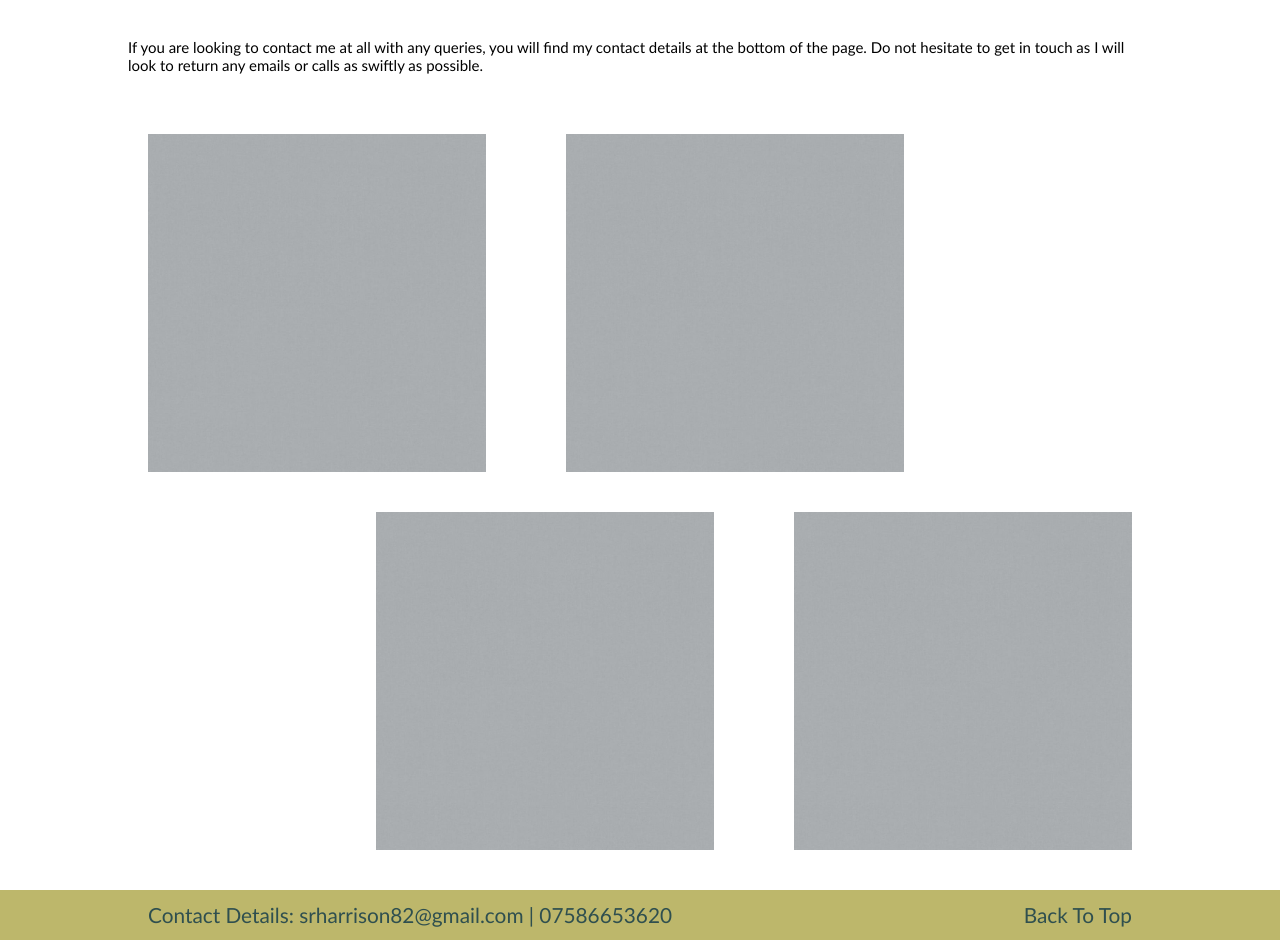
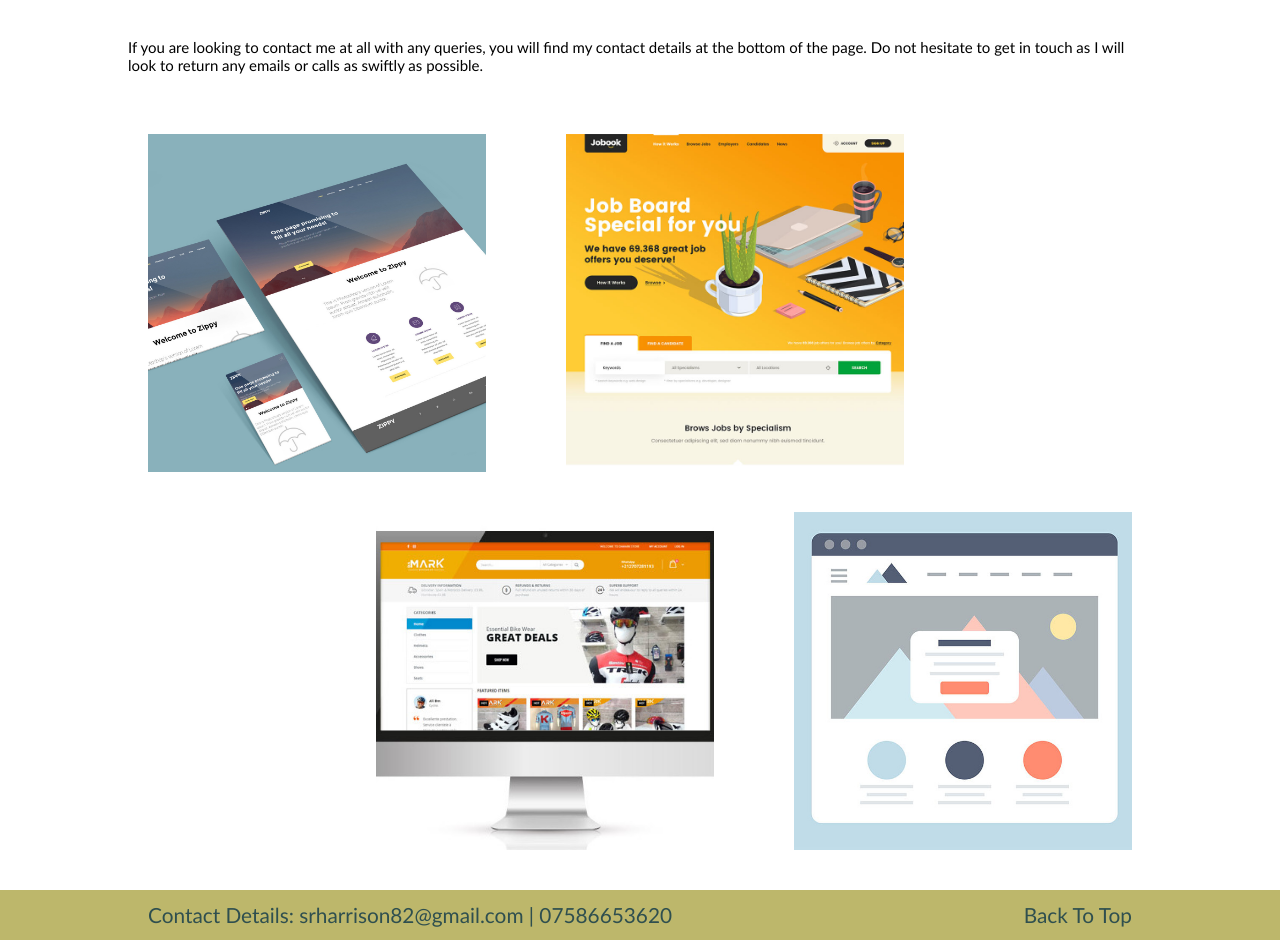
Before and after one commit to srharrison82/Portfolio-Website, a plain HTML site: page portfolioWebsite.html in a window 1280 px wide. Shown: the part 1042-1982 px from the top of the page. Drawn offline with Linux system fonts and the light colour scheme.

Commit message:
Added mock photos to home

```diff
--- a/portfolioWebsite.html
+++ b/portfolioWebsite.html
@@ -19,7 +19,7 @@
       </nav>
 
       <div id="img-h1">
-        <img src="./Grey Square.jpeg" alt="Myself" width="400" height="400" />
+        <img src="/me1.jpeg" alt="Myself" width="400" height="400"/>
         <h1>Portfolio of Samuel Harrison</h1>
       </div>
     </header>
@@ -59,13 +59,13 @@
       <div id="flex-container">
         <img
           id="project1"
-          src="./Grey Square.jpeg"
+          src="/mock1.jpeg"
           alt="Project 1"
           width="33%"
         />
         <img
           id="project2"
-          src="./Grey Square.jpeg"
+          src="/mock2.jpeg"
           alt="Project 2"
           width="33%"
         />
@@ -73,13 +73,13 @@
       <div id="flex-container2">
         <img
           id="project3"
-          src="./Grey Square.jpeg"
+          src="/mock3.jpeg"
           alt="Project 3"
           width="33%"
         />
         <img
           id="project4"
-          src="./Grey Square.jpeg"
+          src="/mock4.jpeg"
           alt="Project 4"
           width="33%"
         />
```
Also changed, not shown: me1.jpeg, me3.jpeg, mock1.jpeg (added), mock2.jpeg (added), mock3.jpeg (added), mock4.jpeg (added).
